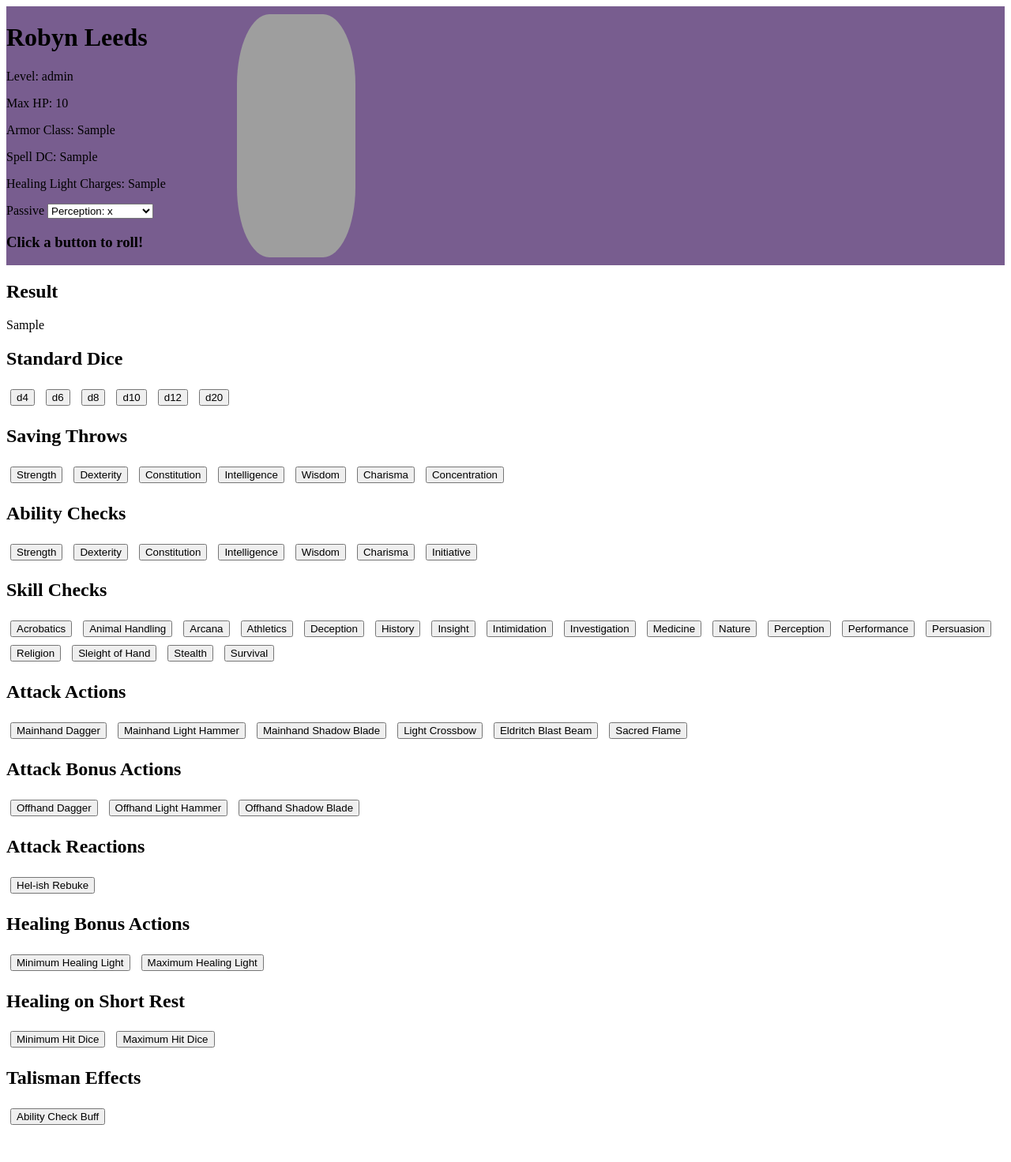
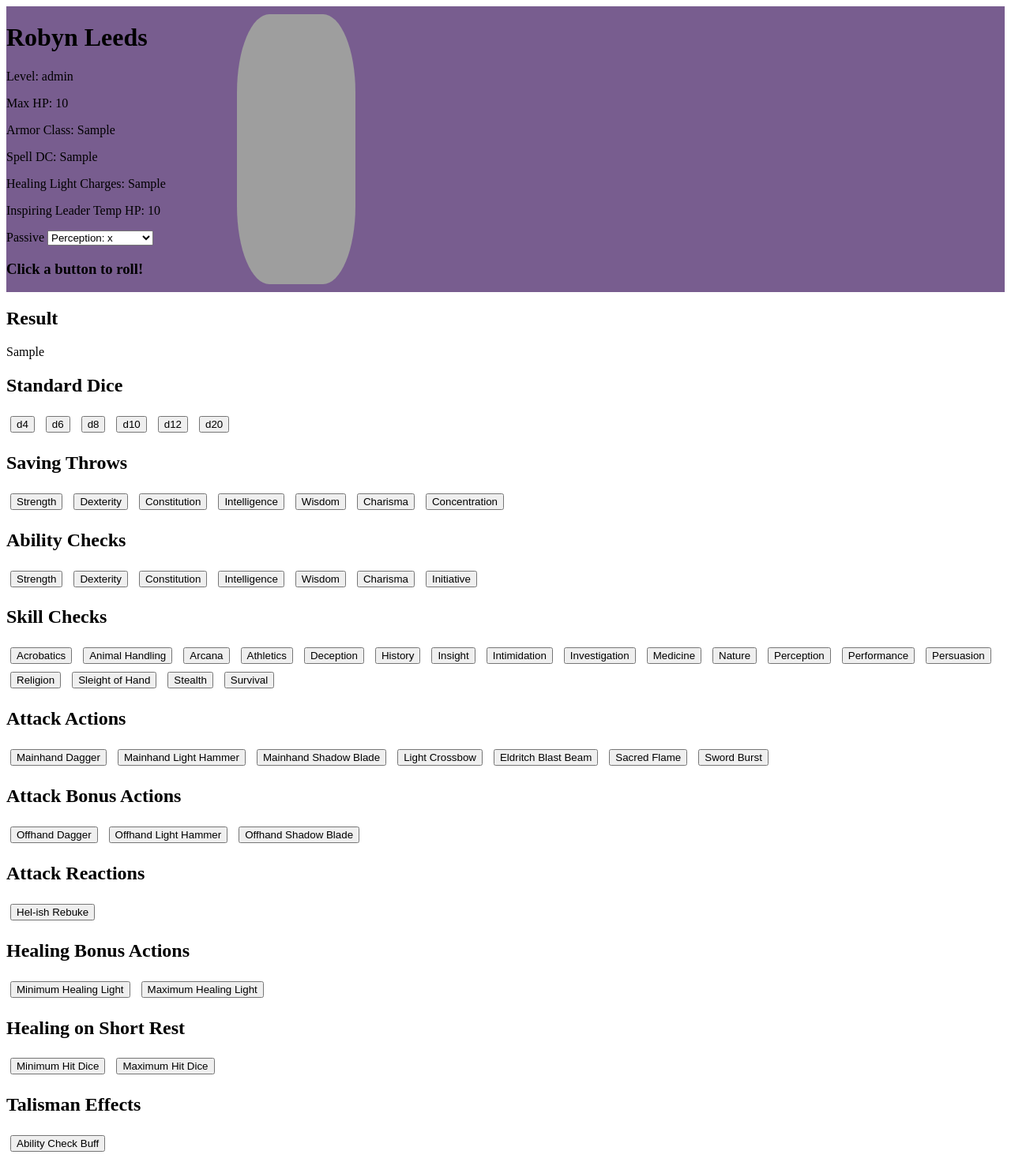
Before and after one commit to TyRobins/Robyn_web_app, a Flask app: template templates/index.html in a window 1280 px wide. Shown: the whole page at 79% size. Before the commit the page ends 1425 px from the top, so only its background shows below. Run offline with Flask 3, Linux system fonts and the light colour scheme; the template is opened without the code that fills it: most values are stand-ins (such as "Sample title", 1, 10 or a date in 2020); grey boxes are pictures that could not be loaded.

Commit message:
Level 4 update

```diff
--- a/app.py
+++ b/app.py
@@ -225,6 +225,8 @@ def get_attack_roll():
         roll_result = f"Eldritch Blast Attack: {total_roll} (Natural {total_roll-(robyn.charisma_modifier + robyn.proficiency_bonus)})<br> <br>Eldritch Blast Damage: <span class='spoiler'>{rolls.agonizing_eldritch_damage()} (Force)</span>"
     elif roll_name == "Sacred Flame Damage":
         roll_result = f"Sacred Flame Damage (if Dexterity save < {robyn.spell_save_dc}): {rolls.sacred_flame_damage()} (Radiant)"
+    elif roll_name == "Sword Burst Damage":
+        roll_result = f"Sword Burst Damage (if Dexterity save < {robyn.spell_save_dc}): {rolls.sword_burst_damage()} (Force)"
     else:
         roll_result = "I'm sorry, I can't help with that yet."
     return render_template('index.html',
--- a/robyn.py
+++ b/robyn.py
@@ -66,14 +66,14 @@ passive_stealth = 10 + dexterity_modifier + stealth #14
 passive_survival = 10 + wisdom_modifier + survival #8
 
 #Leveling
-level = 3
+level = 4
 max_hit_points = 3 + (level * (5 + constitution_modifier))
 long_rest_hit_dice = math.floor(level / 2)
 proficiency_bonus = math.ceil((level / 4) + 1)
 spell_attack_bonus = charisma_modifier + proficiency_bonus
-spell_save_dc= 8 + spell_attack_bonus
+spell_save_dc = 8 + spell_attack_bonus
 daily_healing_light_dice = 1 + level
-
+inspiring_leader_temp_hp = charisma_modifier + level
 
 #Padded Armor
 armor_bonus = 1
--- a/templates/index.html
+++ b/templates/index.html
@@ -17,6 +17,7 @@
                 <p>Armor Class: {{armor_class}}</p>
                 <p>Spell DC: {{spell_save_dc}}</p>
                 <p>Healing Light Charges: {{daily_healing_light_dice}}</p>
+                <p>Inspiring Leader Temp HP: {{inspiring_leader_temp_hp}}</p>
                 <span>Passive </span>
                 <select name="passives" id="passives">
                     <option value="passive_perception">Perception: {{passive_perception}}</option>
@@ -236,6 +237,10 @@
             <input type="hidden" name="roll_name" value="Sacred Flame Damage">
             <input type="submit" value="Sacred Flame">
         </form>
+        <form action="/get-attack-roll" method="post">
+            <input type="hidden" name="roll_name" value="Sword Burst Damage">
+            <input type="submit" value="Sword Burst">
+        </form>
 
         <h2>Attack Bonus Actions</h2>
         <form action="/get-attack-roll" method="post">
--- a/z_print.py
+++ b/z_print.py
@@ -57,6 +57,8 @@ rolls.main_light_hammer_damage #Bludgeoning Damage
 
 rolls.sacred_flame_damage #Dexterity Save #Radiant Damage
 
+rolls.sword_burst_damage #Dexterity Save #Force Damage
+
 #Attack Bonus Actions
 rolls.off_dagger_attack
 rolls.off_dagger_damage #Piercing Damage
```
Also changed, not shown: rolls.py (+5 -3 lines).
